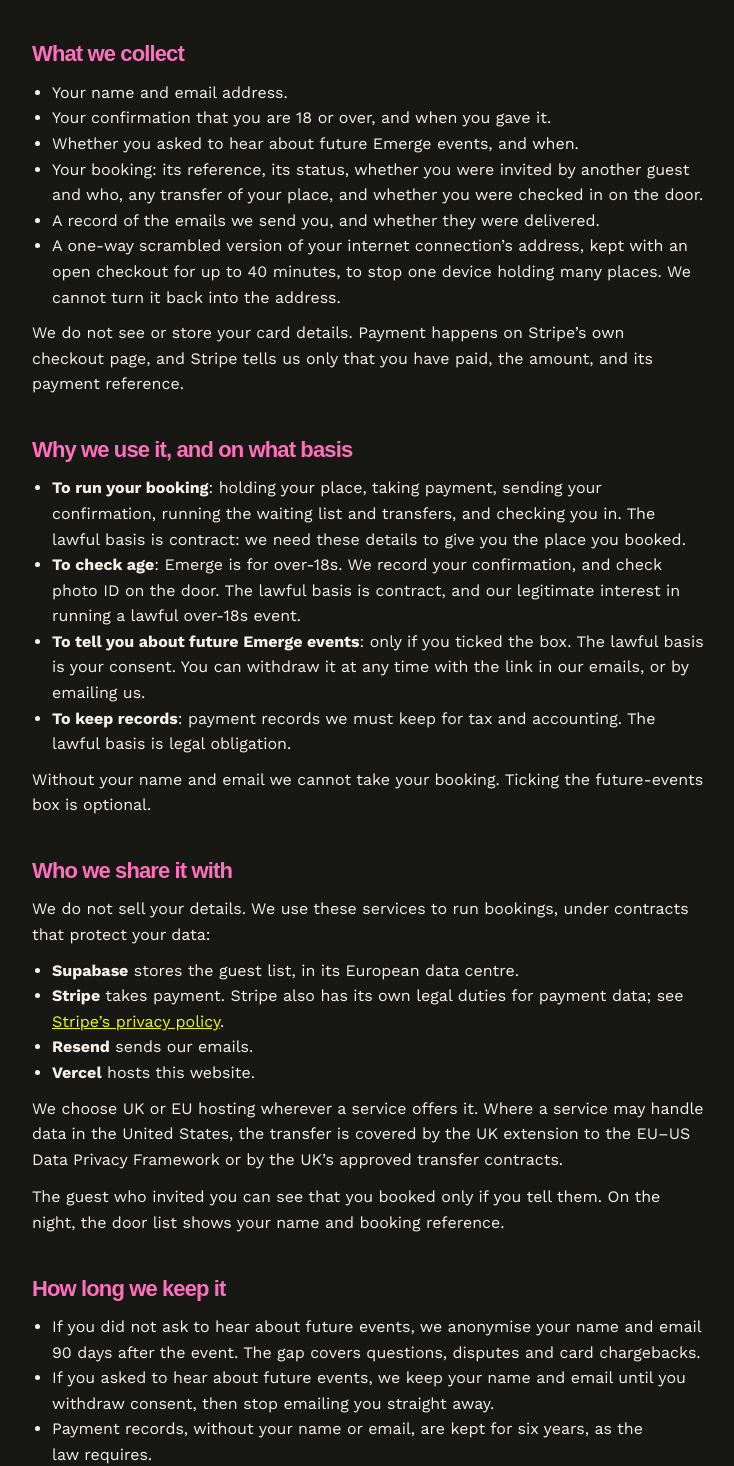
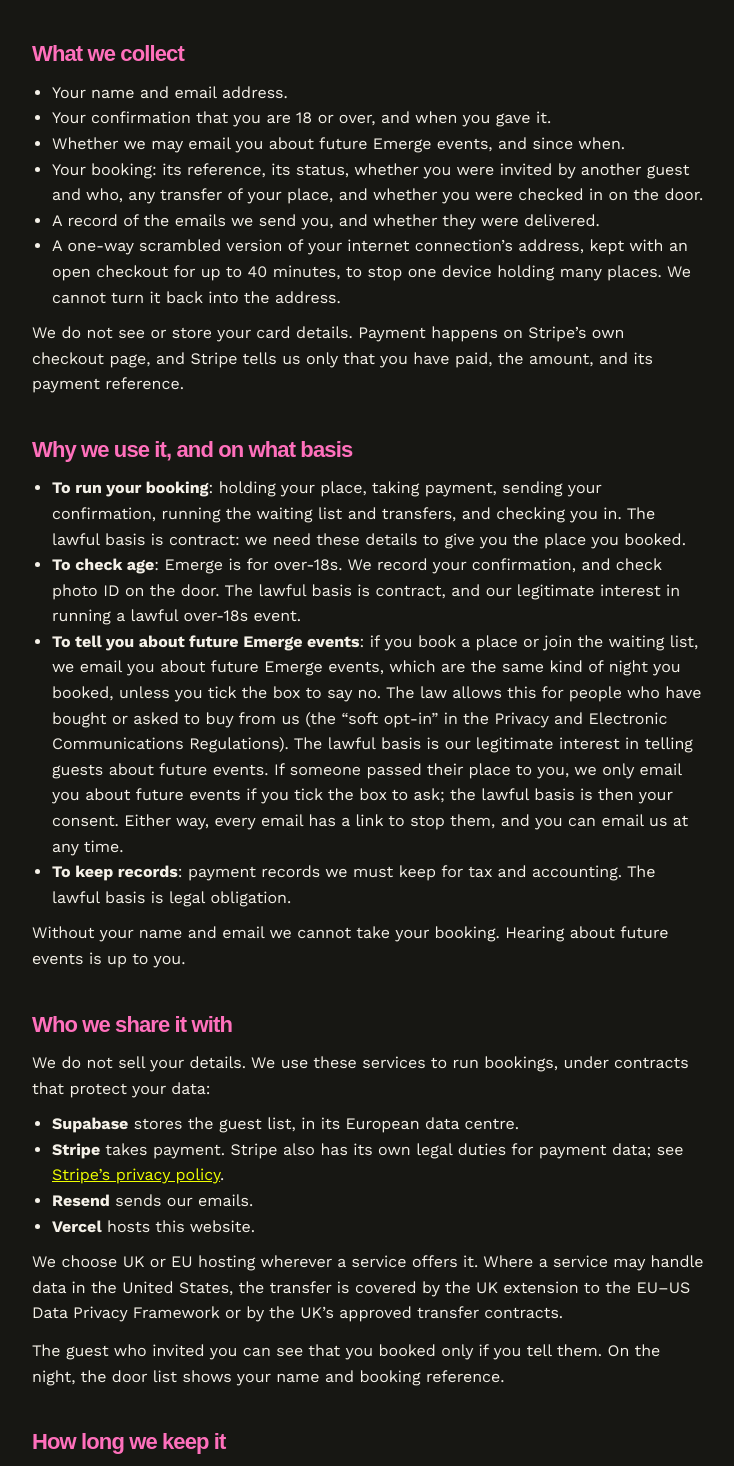
Before and after one commit to darrenbrett-lang/emerge-booking, a Next.js app: page /privacy in a window 1280 px wide. Shown: the part 524-1990 px from the top of the page, without its empty margins (272-1006 px from the left). Built offline with nearby package versions, Linux system fonts and the light colour scheme; no server answers; a web font is replaced by a local one.

Commit message:
Soft opt-in for future-event emails: opt-out box, privacy notice, export excludes abandoned checkouts

```diff
--- a/src/app/privacy/page.tsx
+++ b/src/app/privacy/page.tsx
@@ -15,7 +15,7 @@ export default function Privacy() {
         <h1>Privacy notice</h1>
         <p>
           This explains what we do with your details when you book a place at Emerge, join the waiting list, or are
-          passed a place by someone else. Last updated 7 November 2026.
+          passed a place by someone else. Last updated 8 November 2026.
         </p>
 
         <h2>Who we are</h2>
@@ -32,7 +32,7 @@ export default function Privacy() {
         <ul>
           <li>Your name and email address.</li>
           <li>Your confirmation that you are 18 or over, and when you gave it.</li>
-          <li>Whether you asked to hear about future Emerge events, and when.</li>
+          <li>Whether we may email you about future Emerge events, and since when.</li>
           <li>
             Your booking: its reference, its status, whether you were invited by another guest and who, any transfer
             of your place, and whether you were checked in on the door.
@@ -62,15 +62,20 @@ export default function Privacy() {
             the door. The lawful basis is contract, and our legitimate interest in running a lawful over-18s event.
           </li>
           <li>
-            <strong>To tell you about future Emerge events</strong>: only if you ticked the box. The lawful basis is
-            your consent. You can withdraw it at any time with the link in our emails, or by emailing us.
+            <strong>To tell you about future Emerge events</strong>: if you book a place or join the waiting list, we
+            email you about future Emerge events, which are the same kind of night you booked, unless you tick the box
+            to say no. The law allows this for people who have bought or asked to buy from us (the &ldquo;soft
+            opt-in&rdquo; in the Privacy and Electronic Communications Regulations). The lawful basis is our legitimate
+            interest in telling guests about future events. If someone passed their place to you, we only email you
+            about future events if you tick the box to ask; the lawful basis is then your consent. Either way, every
+            email has a link to stop them, and you can email us at any time.
           </li>
           <li>
             <strong>To keep records</strong>: payment records we must keep for tax and accounting. The lawful basis is
             legal obligation.
           </li>
         </ul>
-        <p>Without your name and email we cannot take your booking. Ticking the future-events box is optional.</p>
+        <p>Without your name and email we cannot take your booking. Hearing about future events is up to you.</p>
 
         <h2>Who we share it with</h2>
         <p>We do not sell your details. We use these services to run bookings, under contracts that protect your data:</p>
@@ -102,11 +107,12 @@ export default function Privacy() {
         <h2>How long we keep it</h2>
         <ul>
           <li>
-            If you did not ask to hear about future events, we anonymise your name and email 90 days after the event.
+            If you said no to emails about future events, or stop them later, we anonymise your name and email 90
+            days after the event.
             The gap covers questions, disputes and card chargebacks.
           </li>
           <li>
-            If you asked to hear about future events, we keep your name and email until you withdraw consent, then
+            If we may email you about future events, we keep your name and email until you tell us to stop, then
             stop emailing you straight away.
           </li>
           <li>
--- a/src/lib/organiser.ts
+++ b/src/lib/organiser.ts
@@ -76,7 +76,9 @@ export async function loadDashboard() {
       transferTo: pending ? `${pending.to_name} (${pending.to_email})` : null,
       waitPosition: wait?.status === "waiting" ? wait.position : null,
       deadline: wait?.status === "offered" ? wait.offer_deadline : null,
-      marketing: g.marketing_consent,
+      // Soft opt-in covers people who bought or asked to buy. Someone who
+      // opened a checkout and walked away did neither, so the export says no.
+      marketing: g.marketing_consent && Boolean(booking || wait),
       anonymised: Boolean(g.anonymised_at),
       createdAt: g.created_at,
     };
```
Also changed, not shown: src/components/RsvpForm.tsx (+8 -5 lines), 2 other files (tests, documents, lock files or other folders).
